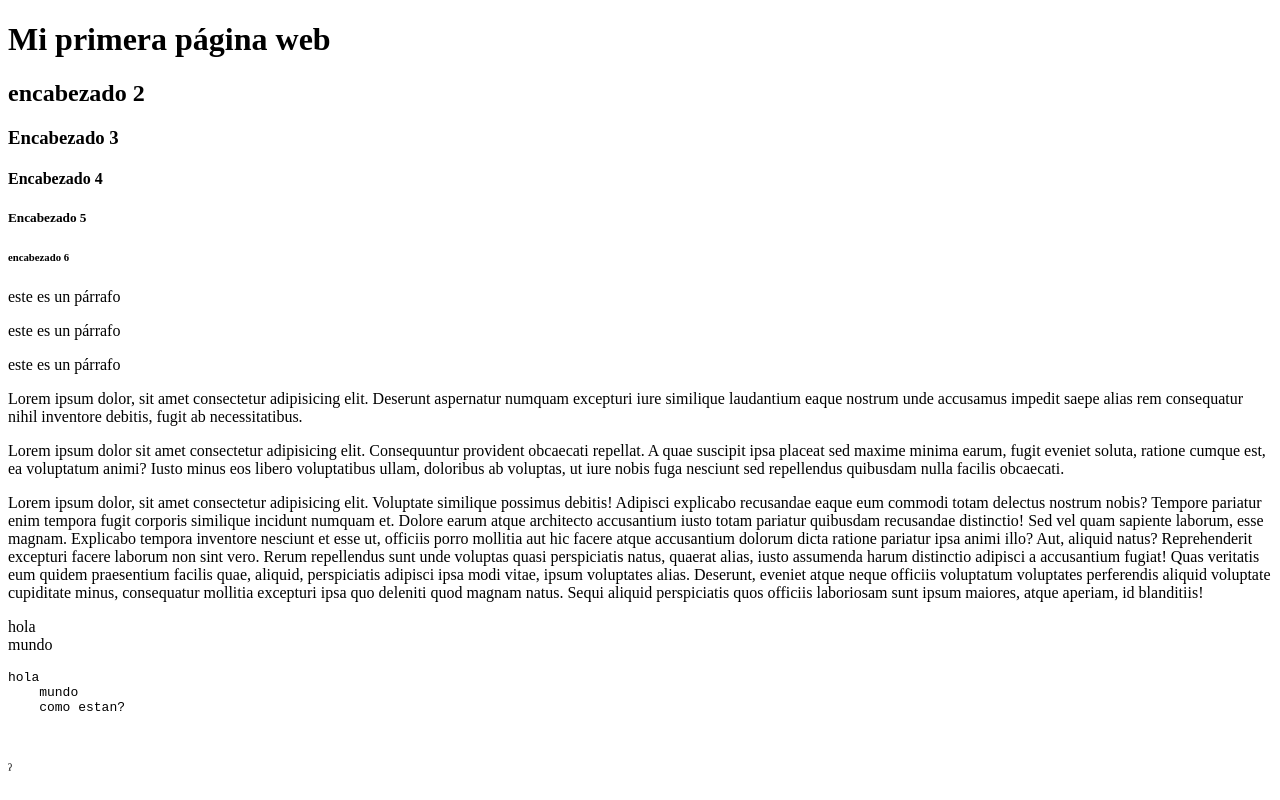
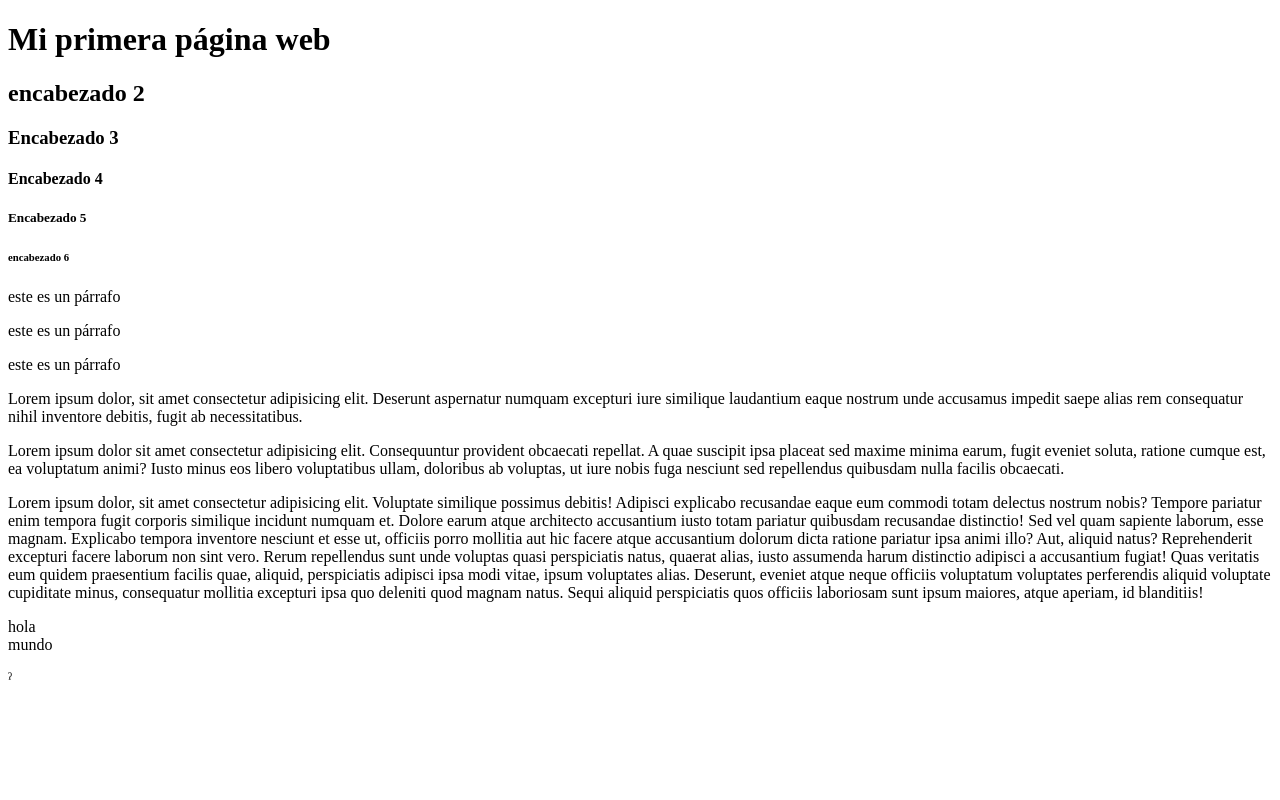
Before and after one commit to lznCesar/HTML_Practica, a plain HTML site: page practica1/Index.html in a window 1280 px wide. Drawn offline with Linux system fonts and the light colour scheme.

Commit message:
se elimina la etiqueta pre para  ejemplo en practica

```diff
--- a/practica1/Index.html
+++ b/practica1/Index.html
@@ -33,12 +33,7 @@ Quas veritatis eum quidem praesentium facilis quae, aliquid, perspiciatis adipis
   hola
   <br> <!--etiqueta br simula el enter-->
   mundo
-    <pre>
-hola
-    mundo
-    como estan?
 
-    </pre>
 </p>
 
 ˀ</body>
```
